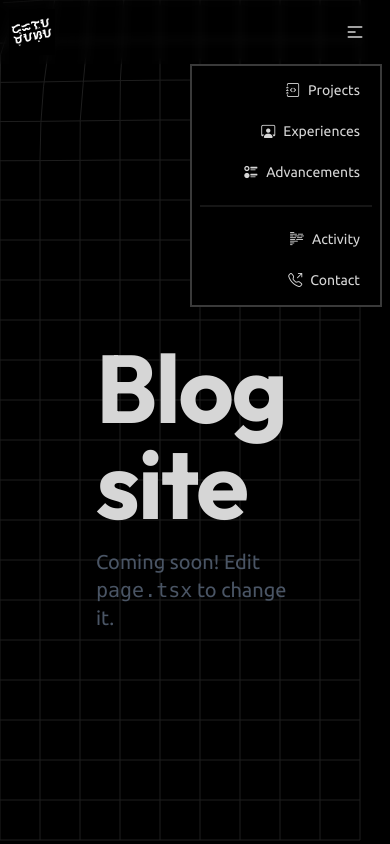
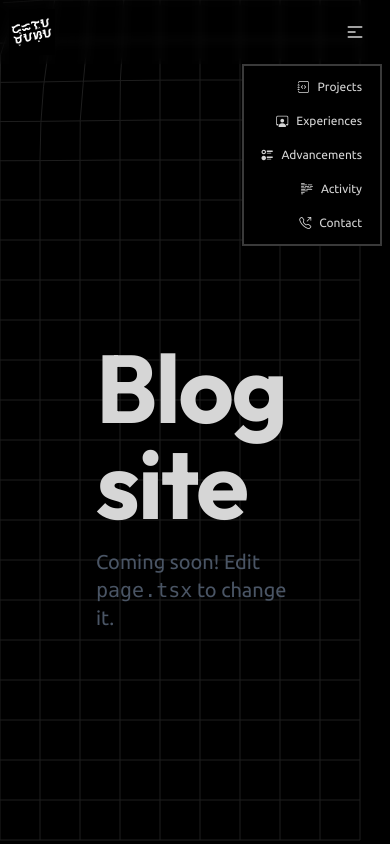
Before and after one commit to denverdelamasa/portfolio-v2, a Next.js app: page /blog in a window 390 px wide. Both pictures are taken after a click on the button 355 px from the left and 32 px from the top of the page. Shown: the top 844 px of the page. Built offline with nearby package versions, Linux system fonts and the light colour scheme.

Commit message:
style: navbar on phone size shrunk

```diff
--- a/src/app/page.tsx
+++ b/src/app/page.tsx
@@ -6,7 +6,7 @@ import Hero from "@/components/homepage/Hero";
 export default function Home() {
   return (
     <main className="flex flex-col w-full h-full overflow-x-hidden md:overflow-x-visible">
-      <section className="flex h-[95vh] w-full text-center justify-center items-center">
+      <section className="flex h-[95vh] w-full text-center justify-center items-center z-1">
         <Hero />
       </section>
 
--- a/src/components/Navbar.tsx
+++ b/src/components/Navbar.tsx
@@ -10,7 +10,7 @@ export default function Navbar() {
   const [isHovered, setIsHovered] = useState(false);
 
   return (
-    <div className="lg:px-12 navbar shadow-sm backdrop-blur-xs">
+    <div className="lg:px-12 navbar shadow-sm backdrop-blur-xs z-99">
       <div className="navbar-start">
       <button
         className="btn btn-ghost text-xl p-0 hover:scale-105 transition-all ease-in-out duration-100 relative w-12 h-12"
@@ -66,34 +66,28 @@ export default function Navbar() {
           </div>
           <ul
             tabIndex={0}
-            className="menu menu-md dropdown-content rounded-box z-1 mt-3 w-48 p-2 shadow bg-base-100 border-2 border-accent gap-2 items-end">
-            <li><Link className="my-auto hover:scale-95 transition-all ease-in-out
-                  duration-100 flex flex-row gap-x-2 w-auto h-auto items-center justify-center align-middle"
+            className="menu menu-sm dropdown-content rounded-box mt-3 p-2 shadow bg-base-100 border-2 border-accent gap-2 items-end">
+            <li><Link className="my-auto flex flex-row gap-x-2 w-auto h-auto items-center justify-center align-middle"
                   href="/#projects">
               <i className="bi bi-journal-code"></i>
               Projects
             </Link></li>
-            <li><Link className="my-auto hover:scale-95 transition-all ease-in-out
-                  duration-100 flex flex-row gap-x-2 w-auto h-auto items-center justify-center align-middle"
+            <li><Link className="my-auto flex flex-row gap-x-2 w-auto h-auto items-center justify-center align-middle"
                   href="/#experiences">
               <i className="bi bi-person-workspace"></i>
               Experiences
             </Link></li>
-            <li><Link className="my-auto hover:scale-95 transition-all ease-in-out
-                  duration-100 flex flex-row gap-x-2 w-auto h-auto items-center justify-center align-middle"
+            <li><Link className="my-auto flex flex-row gap-x-2 w-auto h-auto items-center justify-center align-middle"
                   href="/#advancements">
               <i className="bi bi-ui-radios"></i>
               Advancements
             </Link></li>
-            <div className="divider my-[1px]"></div>
-            <li><Link className="my-auto hover:scale-95 transition-all ease-in-out
-                  duration-100 flex flex-row gap-x-2 w-auto h-auto items-center justify-center align-middle"
+            <li><Link className="my-auto flex flex-row gap-x-2 w-auto h-auto items-center justify-center align-middle"
                   href="/#github-contributions">
               <i className="bi bi-body-text"></i>
               Activity
             </Link></li>
-            <li><Link className="my-auto hover:scale-95 transition-all ease-in-out
-                  duration-100 flex flex-row gap-x-2 w-auto h-auto items-center justify-center align-middle"
+            <li><Link className="my-auto flex flex-row gap-x-2 w-auto h-auto items-center justify-center align-middle"
                   href="/#contact">
               <i className="bi bi-telephone-outbound"></i>
               Contact
--- a/src/components/homepage/Hero.tsx
+++ b/src/components/homepage/Hero.tsx
@@ -4,7 +4,7 @@ export default function Hero() {
   return (
     <div className="hero h-full w-full">
       <div className="hero-content text-center">
-        <div className="max-w-3xl text-center items-center justify-center align-middle">
+        <div className="max-w-3xl text-center items-center justify-center align-middle z-0">
           <p className="text-lg">
             Hi! I&apos;m
           </p>
```
